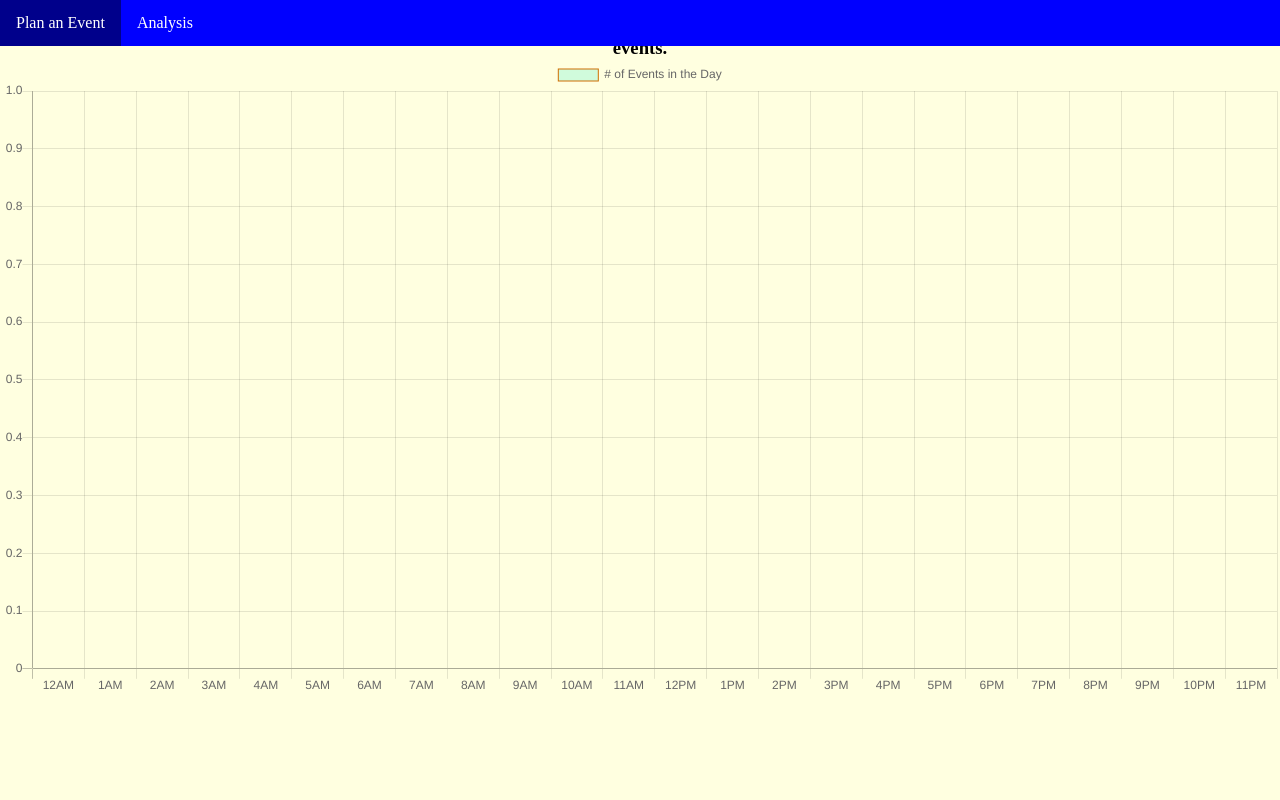
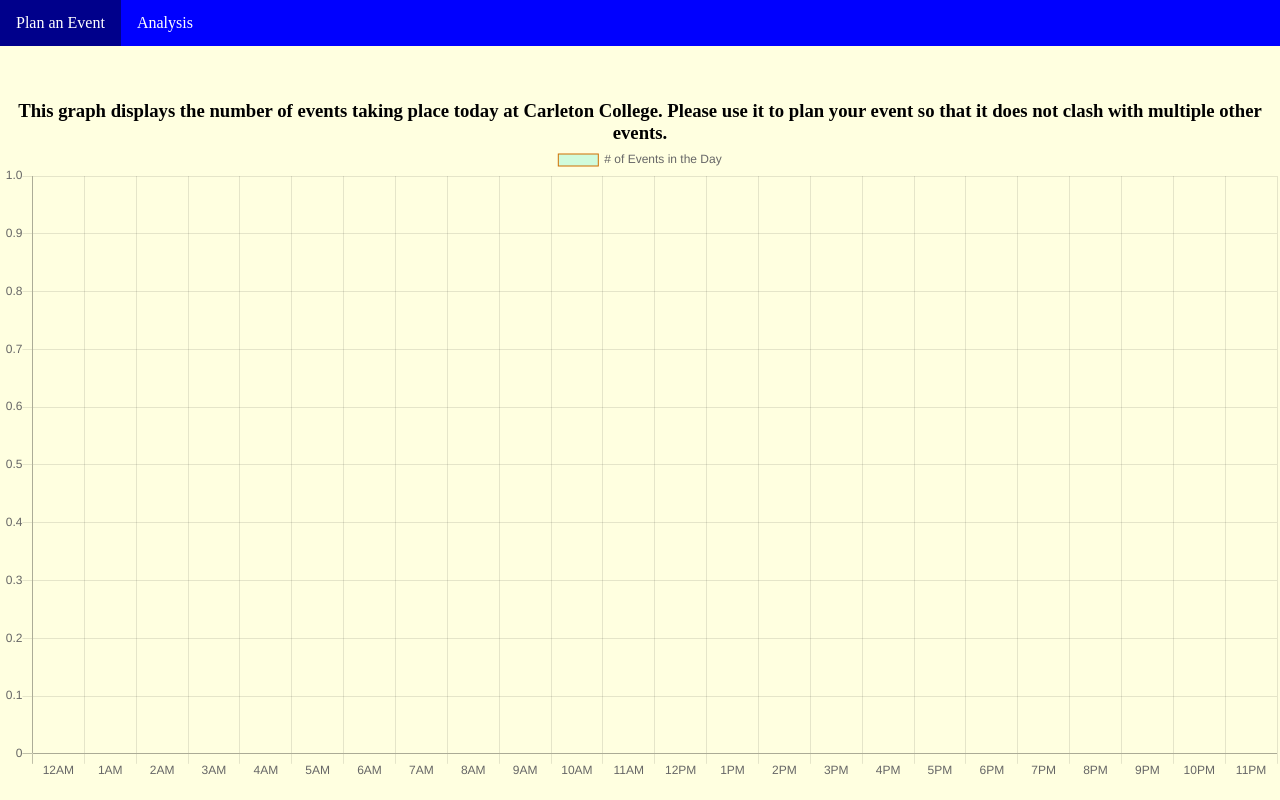
Before and after one commit to ankit8697/Event-Tiller, a Flask app: page / in a window 1280 px wide. Run offline with Flask 2, Linux system fonts and the light colour scheme; some libraries are stand-ins or nearby versions.

Commit message:
added top margin

```diff
--- a/static/css/stylesheet.css
+++ b/static/css/stylesheet.css
@@ -1,6 +1,7 @@
 body{
     background-color:lightyellow;
-    margin: 0;
+    margin: 0px;
+	margin-top: 100px;
 }
 
 ul {
```
